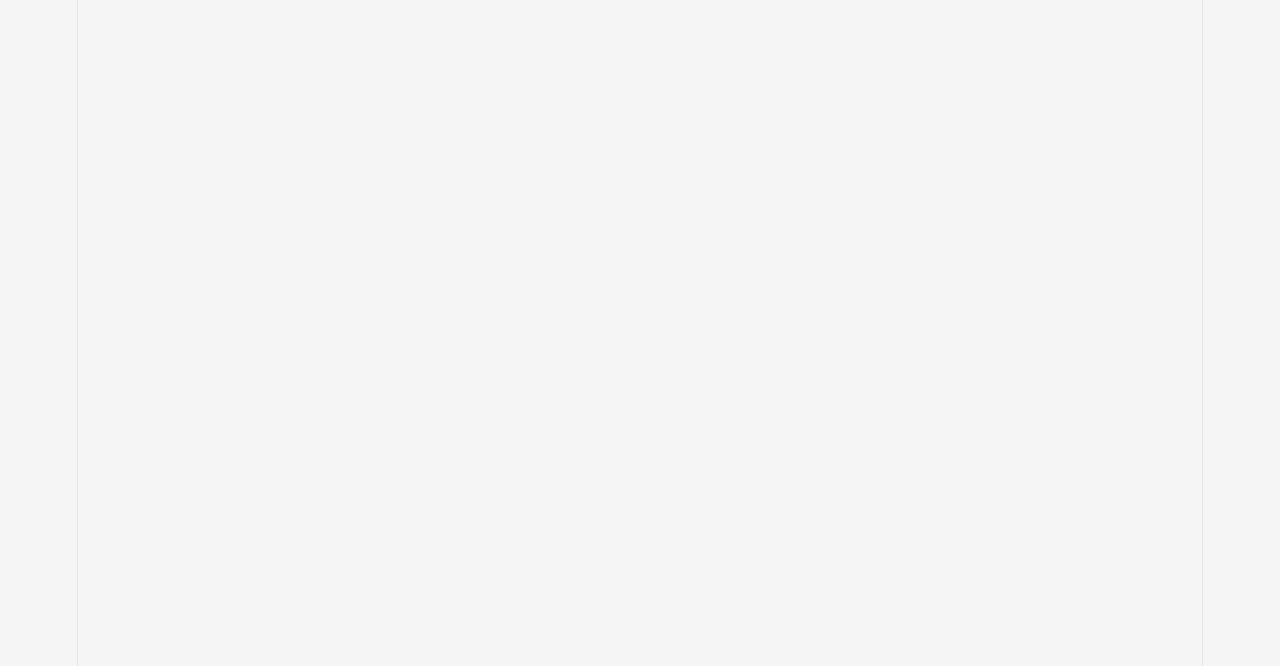
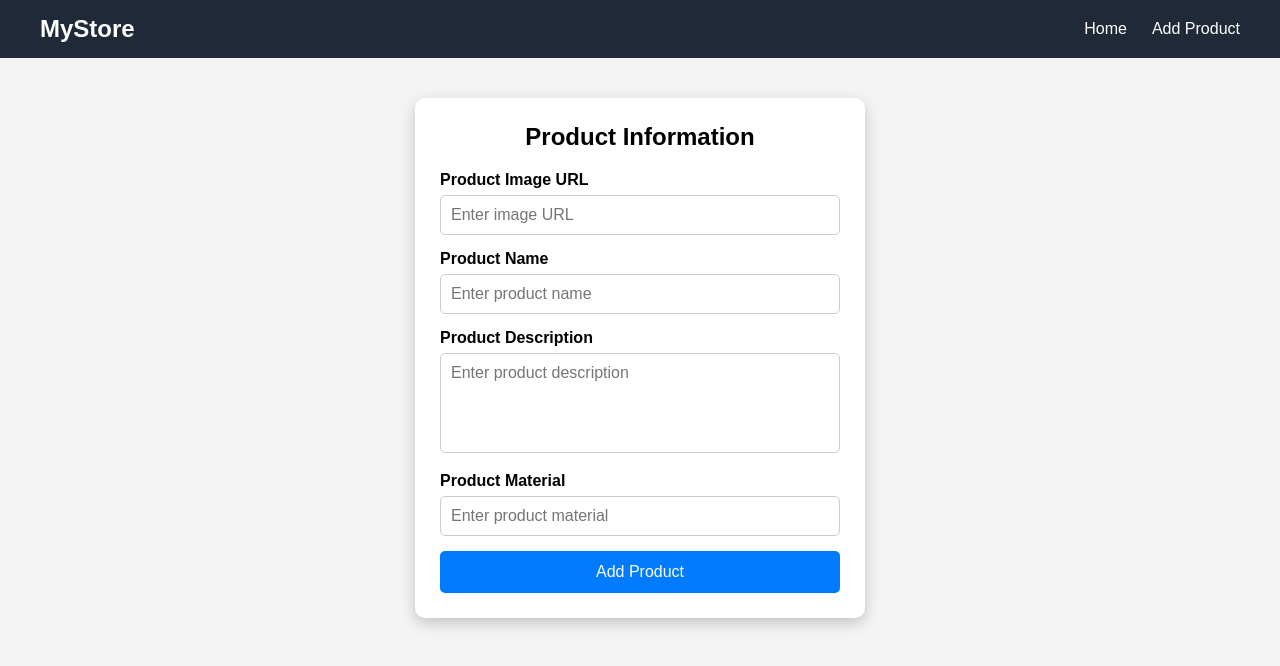
Before and after one commit to Aryan-Shrestha2004/practise_pms, a React (Vite) app: page /addProduct in a window 1280 px wide. Before the commit this address had no page. Shown: the top 666 px of the page. Built offline with nearby package versions, Linux system fonts and the light colour scheme.

Commit message:
learn create product

```diff
--- a/src/App.jsx
+++ b/src/App.jsx
@@ -1,5 +1,7 @@
 
 import './App.css'
+
+import AddProduct from './pages/Home/AddProduct/AddProduct'
 
 import {BrowserRouter,Routes,Route} from 'react-router-dom'
 
@@ -10,6 +12,7 @@ function App() {
     <BrowserRouter>
       <Routes>
         <Route path='/' element={<Home />} />
+        <Route path='/addProduct' element={<AddProduct />} />
       </Routes>
     </BrowserRouter>
 
--- a/src/index.css
+++ b/src/index.css
@@ -1,4 +1,39 @@
-:root {
+
+
+* {
+  margin: 0;
+  padding: 0;
+  box-sizing: border-box;
+}
+
+body {
+  font-family: Arial, Helvetica, sans-serif;
+  background: #f4f4f4;
+}
+
+#root {
+  width: 100%;
+  min-height: 100vh;
+}
+
+
+
+
+
+
+
+
+
+
+
+
+
+
+
+
+
+
+/* :root {
   --text: #6b6375;
   --text-h: #08060d;
   --bg: #fff;
@@ -108,4 +143,4 @@ code {
   line-height: 135%;
   padding: 4px 8px;
   background: var(--code-bg);
-}
+} */
--- /dev/null
+++ b/src/pages/Home/AddProduct/AddProduct.css
@@ -0,0 +1,121 @@
+/* *{
+    margin:0;
+    padding:0;
+    box-sizing:border-box;
+    font-family:Arial, Helvetica, sans-serif;
+}
+
+body{
+    background:#f4f4f4;
+}
+
+.container{
+    width:400px;
+    margin:50px auto;
+    background:#fff;
+    padding:25px;
+    border-radius:10px;
+    box-shadow:0 5px 15px rgba(0,0,0,0.2);
+}
+
+h2{
+    text-align:center;
+    margin-bottom:20px;
+}
+
+.form-group{
+    margin-bottom:15px;
+}
+
+label{
+    display:block;
+    margin-bottom:6px;
+    font-weight:bold;
+}
+
+input,
+textarea{
+    width:100%;
+    padding:10px;
+    border:1px solid #ccc;
+    border-radius:5px;
+    outline:none;
+    font-size:15px;
+}
+
+textarea{
+    resize:none;
+    height:100px;
+}
+
+button{
+    width:100%;
+    padding:12px;
+    border:none;
+    border-radius:5px;
+    background:#007bff;
+    color:white;
+    font-size:16px;
+    cursor:pointer;
+}
+
+button:hover{
+    background:#0056b3;
+} */
+
+
+
+
+
+.container {
+    width: 450px;
+    margin: 40px auto;
+    background: #fff;
+    padding: 25px;
+    border-radius: 10px;
+    box-shadow: 0 5px 15px rgba(0,0,0,0.2);
+}
+
+.container h2 {
+    text-align: center;
+    margin-bottom: 20px;
+}
+
+.form-group {
+    margin-bottom: 15px;
+}
+
+.form-group label {
+    display: block;
+    font-weight: bold;
+    margin-bottom: 6px;
+}
+
+.form-group input,
+.form-group textarea {
+    width: 100%;
+    padding: 10px;
+    border: 1px solid #ccc;
+    border-radius: 5px;
+    font-size: 16px;
+}
+
+.form-group textarea {
+    resize: none;
+    height: 100px;
+}
+
+.container button {
+    width: 100%;
+    padding: 12px;
+    border: none;
+    border-radius: 5px;
+    background: #007bff;
+    color: white;
+    font-size: 16px;
+    cursor: pointer;
+}
+
+.container button:hover {
+    background: #0056b3;
+}
--- /dev/null
+++ b/src/pages/Home/AddProduct/AddProduct.jsx
@@ -0,0 +1,102 @@
+import axios from "axios";
+import { useState } from "react";
+import Navbar from "../components/Navbar/Navbar"
+import './AddProduct.css'
+
+import { useNavigate } from "react-router-dom";
+
+const AddProduct = () => {
+
+    const navigate = useNavigate();
+
+    //FIRST APPROACH
+    const [productImage, setProductImage] = useState('');
+
+    const[productName, setProductName] = useState('');
+
+    const[productDescription, setProductDescription] = useState('');
+
+    const[productMaterial, setProductMaterial] = useState('');
+
+
+    console.log(productImage,productName,productDescription,productMaterial);
+
+    const handleSubmit = async (e) => {
+        e.preventDefault();
+
+        try{
+        const response = await axios.post('https://6a4cb746e1cf82a4a17d7572.mockapi.io/products', {
+
+             productImage,
+           productName,
+            productDescription,
+             productMaterial
+        })
+
+
+        if (response.status === 201) {
+            alert('Product added successfully!');
+            setProductImage("");
+            setProductName("");
+            setProductDescription("");
+            setProductMaterial("");
+            navigate('/');
+        }
+        else {
+            alert('Failed to add product. Please try again.');
+        }
+    }
+         catch (error) {
+    console.error(error);
+    alert("Something went wrong!");
+}
+    };
+
+
+
+
+  return (
+    <>
+    <Navbar />
+
+
+<div className="container">
+
+    <h2>Product Information</h2>
+
+    <form onSubmit={handleSubmit}>
+
+      {/* <div className="form-group">
+    <label>Product Image</label>
+    <input type="file" accept="image/*" />
+</div> */}
+
+<div className="form-group">
+    <label>Product Image URL</label>
+    <input type="text" value={productImage} placeholder="Enter image URL" name="productImage" onChange={(e) => setProductImage(e.target.value)} />
+</div>
+
+        <div className="form-group">
+            <label>Product Name</label>
+            <input type="text" value={productName} placeholder="Enter product name" name="productName" onChange={(e) => setProductName(e.target.value)} />
+        </div>
+
+        <div className="form-group">
+            <label>Product Description</label>
+            <textarea value={productDescription} placeholder="Enter product description" name="productDescription" onChange={(e) => setProductDescription(e.target.value)}></textarea>
+        </div>
+
+        <div className="form-group">
+            <label>Product Material</label>
+            <input type="text" value={productMaterial} placeholder="Enter product material" name="productMaterial" onChange={(e) => setProductMaterial(e.target.value)} />
+        </div>
+
+        <button type="submit">Add Product</button>
+
+    </form>
+</div>
+    </>
+  )
+}
+
+export default AddProduct
--- a/src/pages/Home/Home.css
+++ b/src/pages/Home/Home.css
@@ -5,21 +5,28 @@
     font-family:Arial, Helvetica, sans-serif;
 }
 
+.product-container{
+    display:flex;
+
+    justify-content:space-around;
+    flex-wrap:wrap;
+
+}
+
 body{
-    height:100vh;
-    display:flex;
-    justify-content:center;
-    align-items:center;
-    background:#f4f4f4;
+    margin: 0;
+    padding: 0;
+    background: #f4f4f4;
 }
 
 .card{
-    width:320px;
+    width:300px;
     background:#fff;
     border-radius:15px;
     overflow:hidden;
     box-shadow:0 8px 20px rgba(0,0,0,0.15);
     transition:0.3s;
+    margin-bottom:20px;
 }
 
 .card:hover{
--- a/src/pages/Home/Home.jsx
+++ b/src/pages/Home/Home.jsx
@@ -47,7 +47,7 @@ const [products, setProducts] = useState([]);
 
     </div> */}
 
-
+<div className="product-container">
 {products.map((product) => {
   return (
     <div className="card" key={product.id}>
@@ -61,12 +61,14 @@ const [products, setProducts] = useState([]);
 
 
         <p>{product.productDescription}</p>
+        <p><strong>Material:</strong> {product.productMaterial}</p>
 
         <button>View Product</button>
       </div>
     </div>
   );
 })}
+</div>
     </>
   )
 }
--- a/src/pages/Home/components/Navbar/Navbar.jsx
+++ b/src/pages/Home/components/Navbar/Navbar.jsx
@@ -1,4 +1,6 @@
 import './Navbar.css'
+
+import { Link } from "react-router-dom";
 
  const Navbar = () => {
   return (
@@ -9,10 +11,14 @@ import './Navbar.css'
   <label htmlFor="menu-toggle" className="menu-icon">&#9776;</label>
 
   <ul className="nav-links">
-    <li><a href="#">Home</a></li>
-    <li><a href="#">Products</a></li>
-    <li><a href="#">About</a></li>
-    <li><a href="#">Contact</a></li>
+    <li><Link to="/">Home</Link></li>
+
+    {/* <li><Link to="/products">Products</Link></li>
+    <li><Link to="/about">About</Link></li>
+    <li><Link to="/contact">Contact</Link></li> */}
+
+    <li><Link to="/addProduct">Add Product</Link></li>
+
   </ul>
 </nav>
 
```
